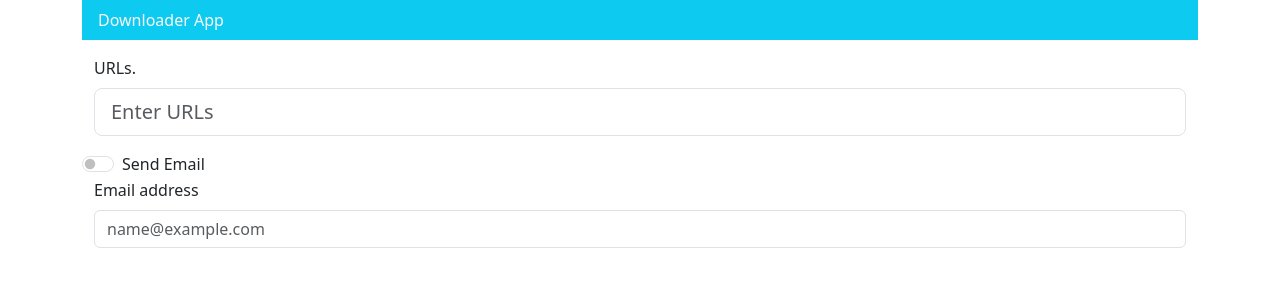
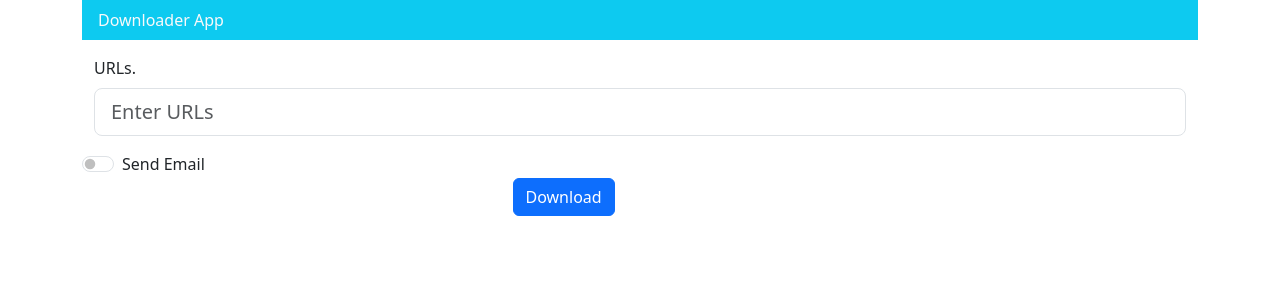
Before and after one commit to chemiDebugMind/urlDownloaderApp, a Django app: page /downloader/ in a window 1280 px wide. Shown: the top 300 px of the page. Run offline with Django 4.2, Linux system fonts and the light colour scheme; some libraries are stand-ins or nearby versions.

Commit message:
feature: Created view that enable urls to download as zip file and if provided email send the attachment of downloaded file too

```diff
--- /dev/null
+++ b/download/static/download/download.js
@@ -0,0 +1,19 @@
+function toggleEmailInput() {
+    var emailInput = document.getElementById("email-input");
+    var sendEmailCheckbox = document.getElementById("sendEmail");
+    var email = document.getElementById("email");
+
+
+    if (sendEmailCheckbox.checked) {
+        emailInput.style.display = "block";
+        // Set the 'required' attribute
+        email.setAttribute("required", "");
+    } else {
+        emailInput.style.display = "none";
+        // Remove the 'required' attribute
+        email.removeAttribute("required");
+    }
+}
+
+
+console.log("hello world!")
--- a/download/templates/download/download.html
+++ b/download/templates/download/download.html
@@ -1,29 +1,33 @@
 {% extends './index.html' %}
+
 {% block content %}
 
 <div class="container mt-3">
-    <form>
+    {% if error_message %}<p><strong>{{ error_message }}</strong></p>{% endif %}
+    <form action="{% url 'download:index' %}" method="post">
+        {% csrf_token %}
         <div class="row">
-
             <div class="mb-3">
                 <label for="url" class="form-label">URLs.</label>
-                <input type="text" class="form-control form-control-lg" type="text" placeholder="Enter URLs" aria-label=".form-control-lg example">
+                <input type="text" class="form-control form-control-lg" name="urls" type="text" placeholder="Enter URLs" aria-label=".form-control-lg example" required>
             </div>
 
-
             <div class="form-check form-switch">
-                <input class="form-check-input" type="checkbox" role="switch" id="sendEmil">
-                <label class="form-check-label" for="sendEmil">Send Email</label>
-              </div>
-
-            <div class="mb-3" id="email-input">
-                <label for="email" class="form-label">Email address</label>
-                <input type="email" class="form-control" id="email" placeholder="name@example.com">
+                <input class="form-check-input" type="checkbox" role="switch"  id="sendEmail" onchange="toggleEmailInput()">
+                <label class="form-check-label" for="sendEmail">Send Email </label>
             </div>
 
+            <div class="mb-3" id="email-input" style="display:none;">
+                <label for="email" class="form-label">Email address</label>
+                <input type="email" class="form-control" id="email" name="email" placeholder="name@example.com">
+            </div>
+        </div>
+        <div class="row justify-content-md-center">
+            <div class="col-3">
+                <button type="submit" class="btn btn-primary">Download</button>
+            </div>
         </div>
     </form>
 </div>
 
-
 {% endblock  %}
--- a/download/templates/download/index.html
+++ b/download/templates/download/index.html
@@ -3,16 +3,19 @@
 <head>
   <title>{% block title %}{% endblock %}</title>
   {% load bootstrap5 %}
+    {% load static %}
 
   {% bootstrap_css %}
   {% bootstrap_javascript %}
+<script src="{% static 'download/download.js' %}"></script>
+
 </head>
 <body>
 
 <div class="container">
   <ul class="nav bg-info">
     <li class="nav-item">
-      <a class="nav-link link-light" href="{% url 'download:downloader' %}">Downloader App</a>
+      <a class="nav-link link-light" href="{% url 'download:index' %}">Downloader App</a>
     </li>
   </ul>
 
--- a/download/urls.py
+++ b/download/urls.py
@@ -4,5 +4,5 @@ from . import views
 
 app_name = 'download'
 urlpatterns = [
-    path('',views.index, name='downloader')
+    path('',views.index, name='index'),
 ]
--- a/download/views.py
+++ b/download/views.py
@@ -1,8 +1,94 @@
-from django.http import HttpResponse
+from django.http import HttpResponse, HttpResponseRedirect
 from django.shortcuts import render
-# Create your views here.
+from .models import Downloader
+import requests
+import threading
+from django.utils import timezone
+from django.urls import reverse
+import socket
+import os
+import zipfile
+from django.http import FileResponse
+
+import smtplib
+from email.mime.multipart import MIMEMultipart
+from email.mime.base import MIMEBase
+from email import encoders
+from email.mime.application import MIMEApplication
+import ssl
+
+def index(request):
+    if request.method == 'POST':
+        input_url = request.POST['urls']
+        urls = input_url.split(',')
+        threads = []
+        for url in urls:
+            thread = threading.Thread(target=download_file, args=(url,))
+            threads.append(thread)
+            thread.start()
+
+        for thread in threads:
+            thread.join()
+
+        files = [os.path.basename(url) for url in urls]
+        zip_file_name = 'download.zip'
+        with zipfile.ZipFile(zip_file_name, 'w') as zip_file:
+            for file_name in files:
+                zip_file.write(file_name)
+        response = FileResponse(open(zip_file_name, 'rb'), content_type='application/zip')
+        response['Content-Disposition'] = 'attachment; filename="%s"' % zip_file_name
+        # return response
+        if (response.status_code == 200):
+            hostname = socket.gethostname()
+            IPAddr = socket.gethostbyname(hostname)
+            try:
+                download = Downloader(urls=input_url,ip_address=IPAddr)
+                if(len(request.POST['email']) != 0):
+                    send_email(request.POST['email'],zip_file_name)
+                    download.receiver_email = request.POST['email']
+            except (KeyError):
+                return render(request,'download/download.html', {
+                    'urls': input_url,
+                })
+            else:
+                download.save()
+                return response
+        else:
+            return HttpResponse(status=404)
+    else:
+        return render(request,'download/download.html')
 
 
-def index(request):
+def download_file(url):
+    response = requests.get(url,stream=True)
+    file_name = os.path.basename(url)
 
-    return render(request,'download/download.html')
+    with open(file_name, 'wb') as f:
+        for data in response.iter_content(1024):
+            f.write(data)
+
+    return file_name
+
+
+
+def send_email(receiver_email,zip_file_name):
+    # Create the message object
+    message = MIMEMultipart()
+    message['Subject'] = 'Your Downloaded File'
+    message['From'] = 'tenzinchemi50@gmail.com'
+    message['To'] = receiver_email
+
+    # Attach the downloaded file to the message
+
+    part = MIMEBase('application', "octet-stream")
+    part.set_payload(open(zip_file_name, "rb").read())
+    encoders.encode_base64(part)
+    part.add_header('Content-Disposition', 'attachment', filename=zip_file_name)
+    message.attach(part)
+
+    # Send the email
+    context = ssl.create_default_context()
+    with smtplib.SMTP_SSL('smtp.gmail.com', 465, context=context) as smtp:
+        smtp.login('tenzinchemi50@gmail.com', '....')
+        smtp.sendmail('tenzinchemi50@gmail.com', receiver_email, message.as_string())
+    return 'success'
--- a/downloader/settings.py
+++ b/downloader/settings.py
@@ -38,7 +38,8 @@ INSTALLED_APPS = [
     'django.contrib.sessions',
     'django.contrib.messages',
     'django.contrib.staticfiles',
-    'bootstrap5'
+    'bootstrap5',
+    'django_dump_die'
 ]
 
 MIDDLEWARE = [
@@ -49,6 +50,7 @@ MIDDLEWARE = [
     'django.contrib.auth.middleware.AuthenticationMiddleware',
     'django.contrib.messages.middleware.MessageMiddleware',
     'django.middleware.clickjacking.XFrameOptionsMiddleware',
+    'django_dump_die.middleware.DumpAndDieMiddleware'
 ]
 
 ROOT_URLCONF = 'downloader.urls'
```
Also changed, not shown: download/static/download.js (deleted, +0 -7 lines), README.md (added), 2 other files.
